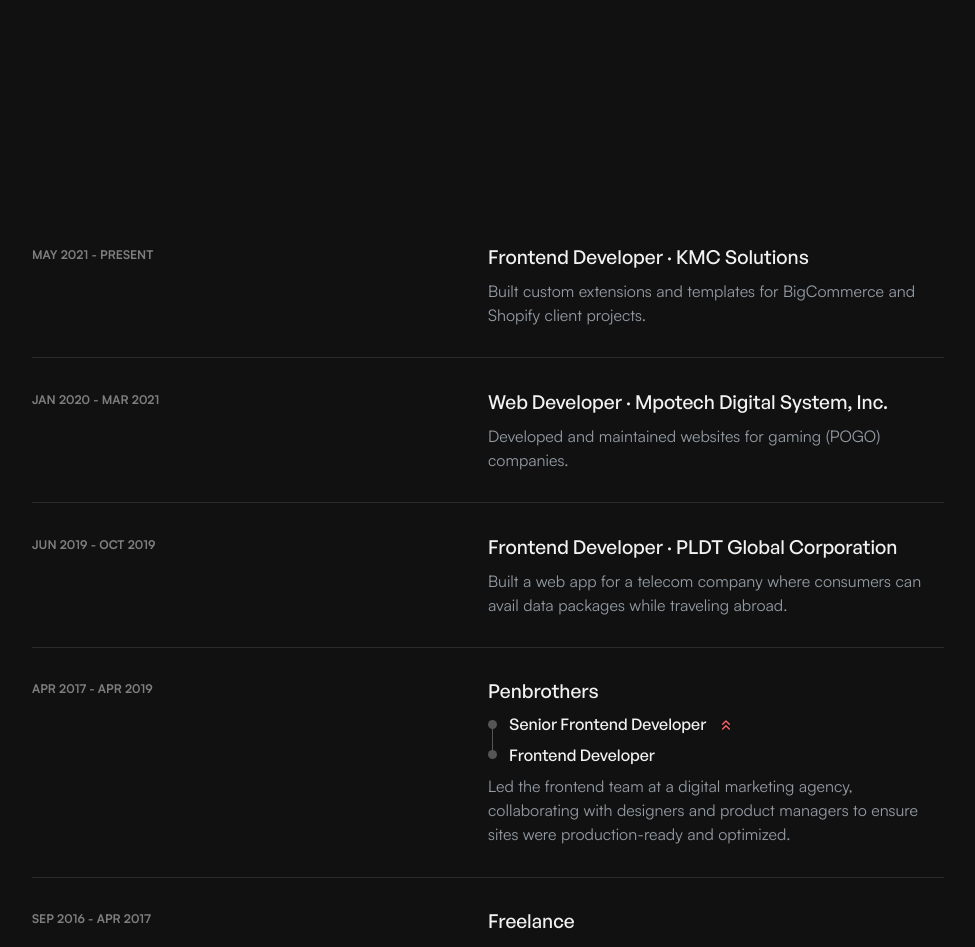
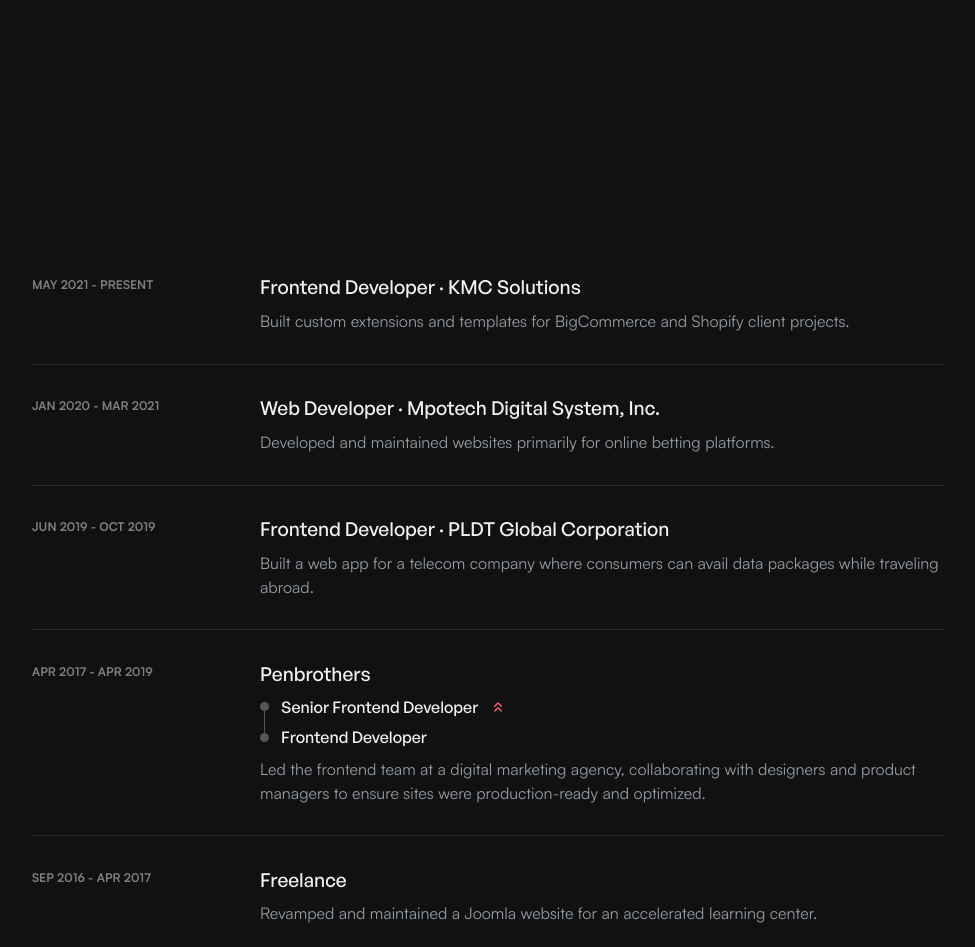
Before and after one commit to jayveepvalenzuela/jayveepvalenzuela.github.io, a Jekyll site: the page built from index.html, in a window 1280 px wide. Shown: the part 848-1795 px from the top of the page, without its empty margins (152-1127 px from the left). Built offline with Jekyll 4.4.1, drawn with Linux system fonts in a browser that asks for light colours; some of the changed text lies outside the part shown.

Commit message:
Add works section

```diff
--- a/_sass/main.scss
+++ b/_sass/main.scss
@@ -114,7 +114,6 @@
 
 .intro {
   min-height: 100dvh;
-  position: relative;
 
   &-text {
     margin-bottom: clamp(2rem, 1.286rem + 1.905vw, 3rem);
@@ -132,16 +131,16 @@
 .experience {
   &-timeline {
     > li {
+      padding-top: clamp(1.5rem, 1.143rem + 0.952vw, 2rem);
+      padding-bottom: clamp(1.5rem, 1.143rem + 0.952vw, 2rem);
       &:not(:last-child) {
         border-bottom: 1px solid var(--border-color);
-        padding-bottom: clamp(1.5rem, 1.143rem + 0.952vw, 2rem);
-        margin-bottom: clamp(1.5rem, 1.143rem + 0.952vw, 2rem);
       }
     }
 
     &-grid {
       @media (min-width: 992px) {
-        grid-template-columns: 1fr 1fr;
+        grid-template-columns: 1fr 75%;
       }
     }
   }
@@ -161,8 +160,6 @@
   }
 
   &-company-timeline {
-    position: relative;
-
     &::before {
       content: "";
       position: absolute;
@@ -190,6 +187,39 @@
   }
 }
 
+.works {
+  video {
+    border-radius: 4px;
+    margin-bottom: clamp(1.2rem, 0.986rem + 0.571vw, 1.5rem);
+  }
+
+  &-title {
+    a {
+      gap: 0.75rem;
+
+      @media (min-width: 992px) {
+        &:hover {
+          svg {
+            transition-property: transform;
+            transform: translate(2px, -2px);
+          }
+        }
+      }
+    }
+  }
+
+  &-tech {
+    gap: 1rem;
+    font-size: 0.75rem;
+
+    li {
+      text-transform: uppercase;
+      font-weight: 500;
+      color: var(--text-primary);
+    }
+  }
+}
+
 .container {
   width: 100%;
   margin-left: auto;
@@ -208,6 +238,19 @@
   @media (min-width: 992px) {
     max-width: 960px;
   }
+}
+
+.inset {
+  position: absolute;
+  top: 0;
+  right: 0;
+  bottom: 0;
+  left: 0;
+  z-index: 5;
+}
+
+.relative {
+  position: relative;
 }
 
 .flex {
--- a/index.html
+++ b/index.html
@@ -2,7 +2,7 @@
 layout: default
 ---
 
-<section class="intro flex items-center">
+<section class="intro flex items-center relative">
   <div class="container">
     <h1 class="heading">Hello, I'm Jayvee.</h1>
     <div class="intro-text">
@@ -84,7 +84,7 @@
               <span aria-hidden="true"> · </span>
               <span>Mpotech Digital System, Inc.</span>
             </h3>
-            <p class="mb-0">Developed and maintained websites for gaming (POGO) companies.</p>
+            <p class="mb-0">Developed and maintained websites primarily for online betting platforms.</p>
           </div>
         </article>
       </li>
@@ -107,7 +107,7 @@
           <p class="time"><time datetime="2017-04">Apr 2017</time> - <time datetime="2019-04">Apr 2019</time></p>
           <div>
             <h3 class="heading">Penbrothers</h3>
-            <ul class="experience-company-timeline">
+            <ul class="experience-company-timeline relative">
               <li class="heading flex items-center">Senior Frontend Developer
                 <svg class="text-accent" xmlns="http://www.w3.org/2000/svg" width="1em" height="1em" viewBox="0 0 24 24" fill="none" stroke="currentColor" stroke-width="2" stroke-linecap="round" stroke-linejoin="round" role="img" aria-hidden="true">
                   <path d="m17 11-5-5-5 5" />
@@ -134,7 +134,7 @@
           <p class="time"><time datetime="2014-05">May 2014</time> - <time datetime="2016-07">Jul 2016</time></p>
           <div>
             <h3 class="heading">Network Economic Service Ventures Philippines, Inc.</h3>
-            <ul class="experience-company-timeline">
+            <ul class="experience-company-timeline relative">
               <li class="heading flex items-center">
                 Software Developer
                 <svg class="text-accent" xmlns="http://www.w3.org/2000/svg" width="1em" height="1em" viewBox="0 0 24 24" fill="none" stroke="currentColor" stroke-width="2" stroke-linecap="round" stroke-linejoin="round" role="img" aria-hidden="true">
@@ -144,10 +144,51 @@
               </li>
               <li class="heading flex items-center">Graphic and Web Designer</li>
             </ul>
-            <p class="mb-0">Developed several projects including a Zen Cart ecommerce store, handled multiple publishing sites powered by Radiant CMS, and a sales quote mobile app for a well-known furniture store.</p>
+            <p class="mb-0">Developed several projects including a Zen Cart ecommerce store, handled multiple publishing sites powered by Radiant CMS, and a sales quote mobile app for a well-known furniture store in the Philippines.</p>
           </div>
         </article>
       </li>
     </ul>
   </div>
 </section>
+
+<section class="works is-large">
+  <div class="container">
+    <ul>
+      {% for project in site.data.projects %}
+        <li>
+          <div class="grid relative">
+            <h3 class="heading works-title">
+              <a class="flex items-center" href="{{ project.url }}" target="_blank" rel="noreferrer noopener">
+                <span class="inset" aria-hidden="true"></span>
+                {{ project.name }}
+                <svg
+                  class="transition"
+                  xmlns="http://www.w3.org/2000/svg"
+                  width="1.2em"
+                  height="1.2em"
+                  viewBox="0 0 512 512"
+                  role="img"
+                  aria-label="Visit site"
+                >
+                  <path
+                    fill="currentColor"
+                    fill-rule="evenodd"
+                    d="M362.666 149.333V320H320l-.001-97.831l-154.51 154.51l-30.169-30.17L289.829 192h-97.83v-42.666z"
+                  />
+                </svg>
+              </a>
+            </h3>
+            <p>{{ project.description }}</p>
+            <video src="/assets/img/{{ project.preview.video }}" poster="{{ project.preview.fallback }}" autoplay loop muted playsinline aria-hidden="true"></video>
+            <ul class="works-tech flex">
+              {% for tech in project.tech %}
+                <li>{{ tech }}</li>
+              {% endfor %}
+            </ul>
+          </div>
+        </li>
+      {% endfor %}
+    </ul>
+  </div>
+</section>
```
Also changed, not shown: _data/projects.json (+10 -23 lines), 1 other file.
